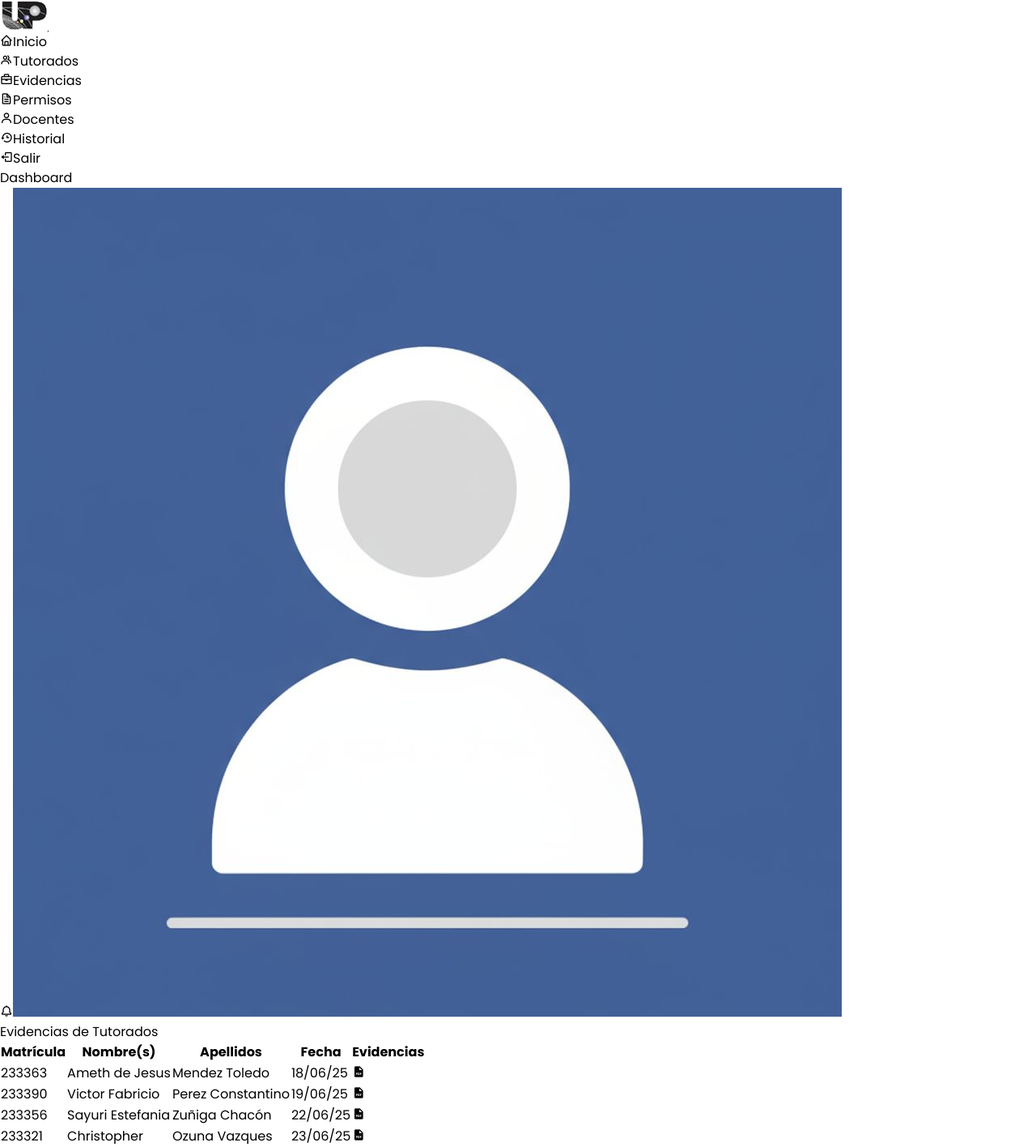
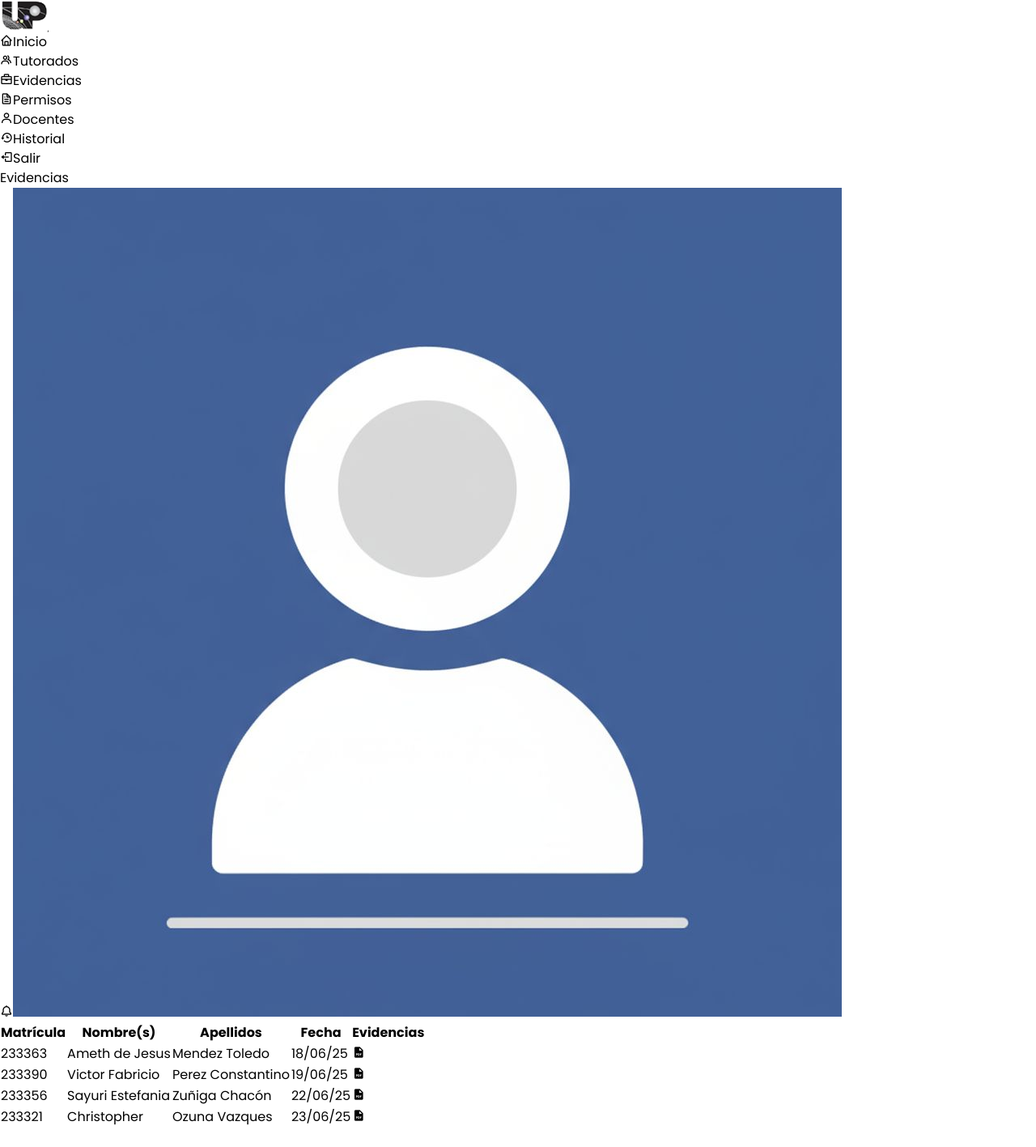
Before and after one commit to Jaredtorr/ProyectoPermissionGenerate, an Angular app: page /dashboard/evidencias in a window 1280 px wide. Shown: the whole page at 81% size. After the commit the page ends 1393 px from the top, so only its background shows below. Built offline with nearby package versions, Linux system fonts and the light colour scheme.

Commit message:
fix: Cambio de titulo en Evidencias

```diff
--- a/src/app/modules/evidencias/evidencias.html
+++ b/src/app/modules/evidencias/evidencias.html
@@ -1,6 +1,5 @@
 <main class="ml-72 mt-[5%] mr-8">
   <div class="bg-white rounded-2xl shadow-lg p-6">
-    <h2 class="text-[#003D6B] text-xl font-semibold mb-6">Evidencias de Tutorados</h2>
 
     <div class="overflow-x-auto">
       <table class="min-w-full border-collapse overflow-hidden rounded-xl">
--- a/src/app/modules/evidencias/evidencias.ts
+++ b/src/app/modules/evidencias/evidencias.ts
@@ -1,4 +1,5 @@
 import { Component } from '@angular/core';
+import { TitleService } from '../../services/title/title.service';
 
 @Component({
   selector: 'app-evidencias',
@@ -8,5 +9,9 @@ import { Component } from '@angular/core';
   styleUrl: './evidencias.css',
 })
 export class Evidencias {
+  constructor(private titleService: TitleService) { }
 
+  ngOnInit() {
+    this.titleService.setTitle('Evidencias');
+  }
 }
```
